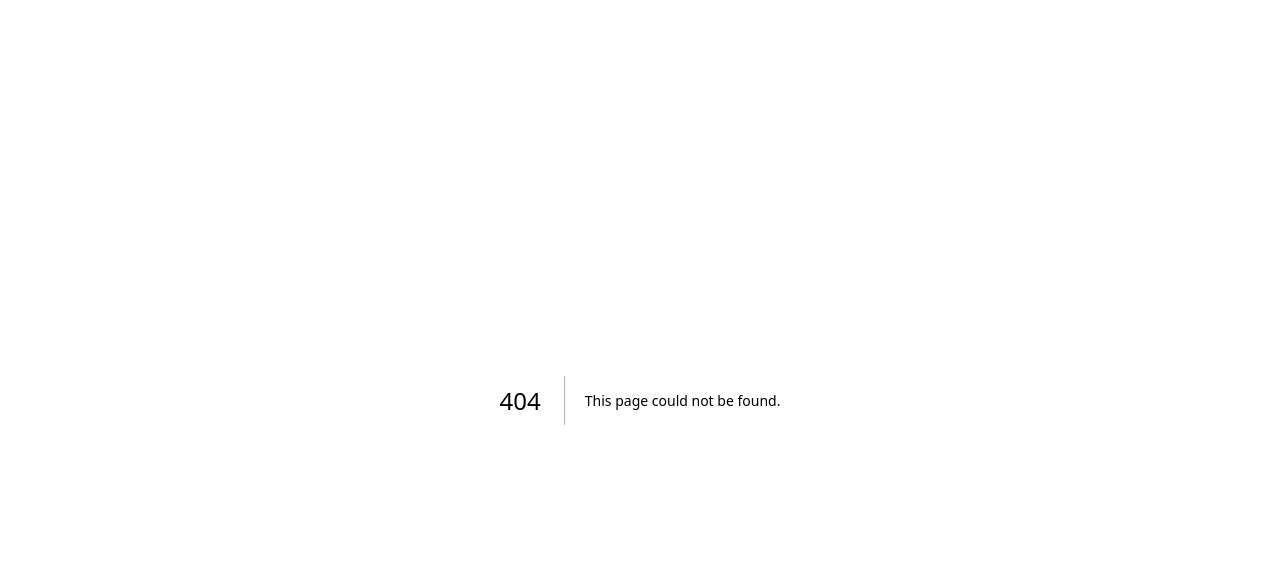
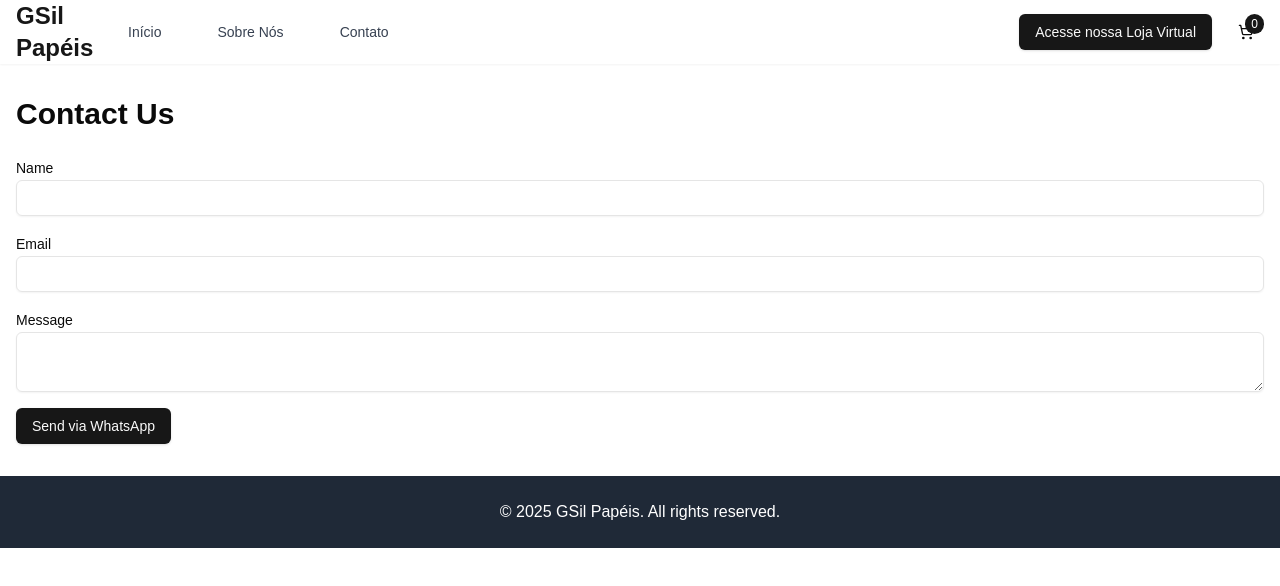
Before and after one commit to MarcosFlavioGS/Catalogo_gsil, a Next.js app: page /contact in a window 1280 px wide. Before the commit this address had no page. Shown: the top 586 px of the page. Built offline with nearby package versions, Linux system fonts and the light colour scheme.

Commit message:
Feat: add contact page

```diff
--- a/package.json
+++ b/package.json
@@ -9,6 +9,7 @@
     "lint": "next lint"
   },
   "dependencies": {
+    "@radix-ui/react-label": "^2.1.1",
     "@radix-ui/react-slot": "^1.1.1",
     "class-variance-authority": "^0.7.1",
     "clsx": "^2.1.1",
--- /dev/null
+++ b/src/app/contact/page.tsx
@@ -0,0 +1,73 @@
+'use client'
+
+import { Header } from '@/components/ui/header/header'
+import Footer from '@/components/ui/footer/footer'
+
+import { Button } from '@/components/ui/button'
+import { Input } from '@/components/ui/input'
+import { Label } from '@/components/ui/label'
+import { Textarea } from '@/components/ui/textarea'
+import { useState } from 'react'
+
+export default function ContactPage() {
+  const [name, setName] = useState('')
+  const [email, setEmail] = useState('')
+  const [message, setMessage] = useState('')
+
+  const handleSubmit = (e) => {
+    e.preventDefault()
+
+    // Format the message for WhatsApp
+    const whatsappMessage = `Name: ${name}%0AEmail: ${email}%0AMessage: ${message}`
+    const whatsappUrl = `https://wa.me/11981634571?text=${whatsappMessage}`
+
+    // Redirect to WhatsApp
+    window.open(whatsappUrl, '_blank')
+  }
+
+  return (
+    <div>
+      <Header />
+
+      <div className='container mx-auto px-4 py-8'>
+        <h1 className='text-3xl font-bold mb-6'>Contact Us</h1>
+        <form
+          onSubmit={handleSubmit}
+          className='space-y-4'>
+          <div>
+            <Label htmlFor='name'>Name</Label>
+            <Input
+              id='name'
+              type='text'
+              value={name}
+              onChange={(e) => setName(e.target.value)}
+              required
+            />
+          </div>
+          <div>
+            <Label htmlFor='email'>Email</Label>
+            <Input
+              id='email'
+              type='email'
+              value={email}
+              onChange={(e) => setEmail(e.target.value)}
+              required
+            />
+          </div>
+          <div>
+            <Label htmlFor='message'>Message</Label>
+            <Textarea
+              id='message'
+              value={message}
+              onChange={(e) => setMessage(e.target.value)}
+              required
+            />
+          </div>
+          <Button type='submit'>Send via WhatsApp</Button>
+        </form>
+      </div>
+
+      <Footer />
+    </div>
+  )
+}
--- /dev/null
+++ b/src/components/ui/input.tsx
@@ -0,0 +1,22 @@
+import * as React from "react"
+
+import { cn } from "@/lib/utils"
+
+const Input = React.forwardRef<HTMLInputElement, React.ComponentProps<"input">>(
+  ({ className, type, ...props }, ref) => {
+    return (
+      <input
+        type={type}
+        className={cn(
+          "flex h-9 w-full rounded-md border border-input bg-transparent px-3 py-1 text-base shadow-sm transition-colors file:border-0 file:bg-transparent file:text-sm file:font-medium file:text-foreground placeholder:text-muted-foreground focus-visible:outline-none focus-visible:ring-1 focus-visible:ring-ring disabled:cursor-not-allowed disabled:opacity-50 md:text-sm",
+          className
+        )}
+        ref={ref}
+        {...props}
+      />
+    )
+  }
+)
+Input.displayName = "Input"
+
+export { Input }
--- /dev/null
+++ b/src/components/ui/label.tsx
@@ -0,0 +1,26 @@
+"use client"
+
+import * as React from "react"
+import * as LabelPrimitive from "@radix-ui/react-label"
+import { cva, type VariantProps } from "class-variance-authority"
+
+import { cn } from "@/lib/utils"
+
+const labelVariants = cva(
+  "text-sm font-medium leading-none peer-disabled:cursor-not-allowed peer-disabled:opacity-70"
+)
+
+const Label = React.forwardRef<
+  React.ElementRef<typeof LabelPrimitive.Root>,
+  React.ComponentPropsWithoutRef<typeof LabelPrimitive.Root> &
+    VariantProps<typeof labelVariants>
+>(({ className, ...props }, ref) => (
+  <LabelPrimitive.Root
+    ref={ref}
+    className={cn(labelVariants(), className)}
+    {...props}
+  />
+))
+Label.displayName = LabelPrimitive.Root.displayName
+
+export { Label }
--- /dev/null
+++ b/src/components/ui/textarea.tsx
@@ -0,0 +1,22 @@
+import * as React from "react"
+
+import { cn } from "@/lib/utils"
+
+const Textarea = React.forwardRef<
+  HTMLTextAreaElement,
+  React.ComponentProps<"textarea">
+>(({ className, ...props }, ref) => {
+  return (
+    <textarea
+      className={cn(
+        "flex min-h-[60px] w-full rounded-md border border-input bg-transparent px-3 py-2 text-base shadow-sm placeholder:text-muted-foreground focus-visible:outline-none focus-visible:ring-1 focus-visible:ring-ring disabled:cursor-not-allowed disabled:opacity-50 md:text-sm",
+        className
+      )}
+      ref={ref}
+      {...props}
+    />
+  )
+})
+Textarea.displayName = "Textarea"
+
+export { Textarea }
```
Also changed, not shown: 1 other file (tests, documents, lock files or other folders).
